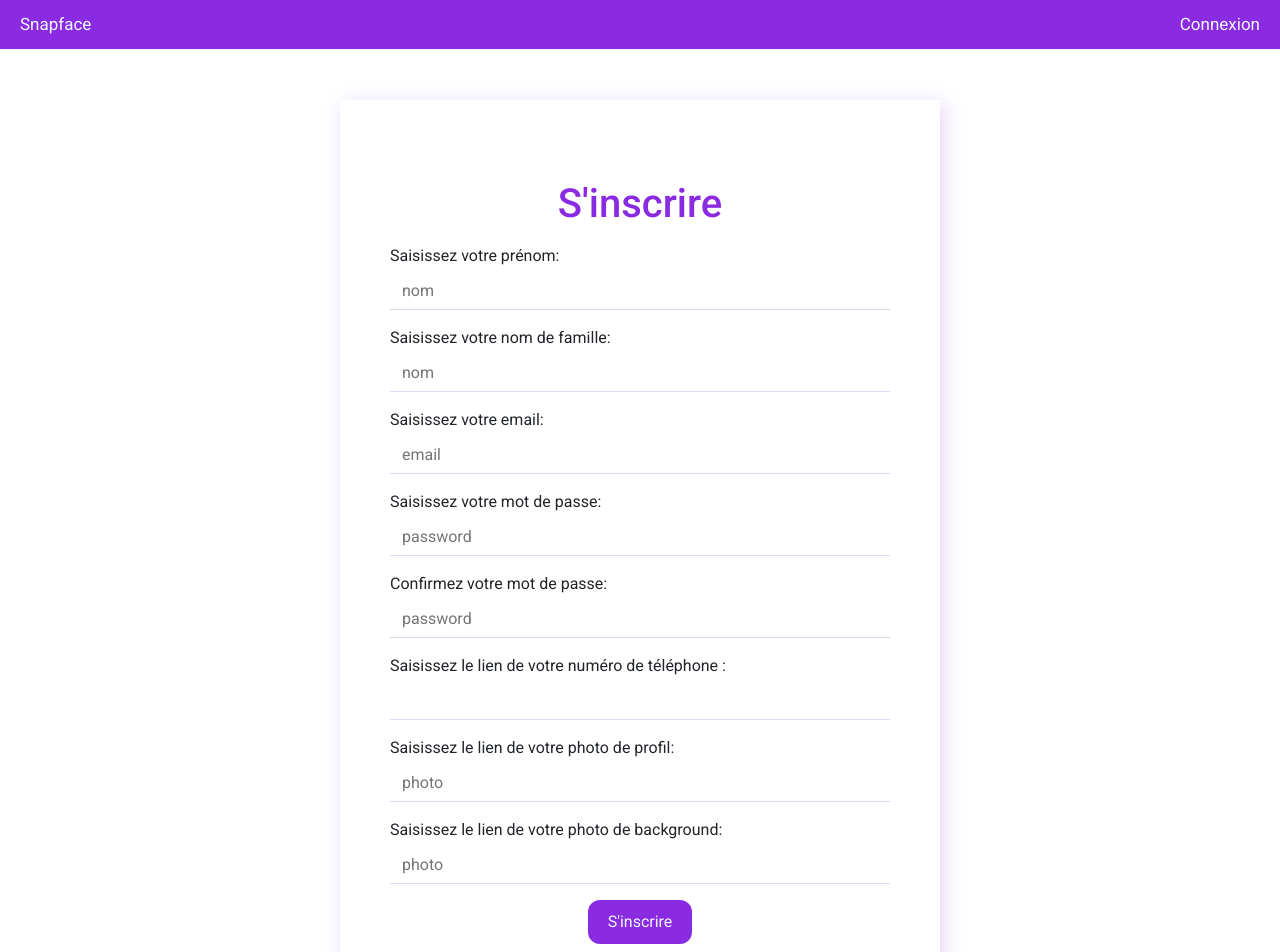
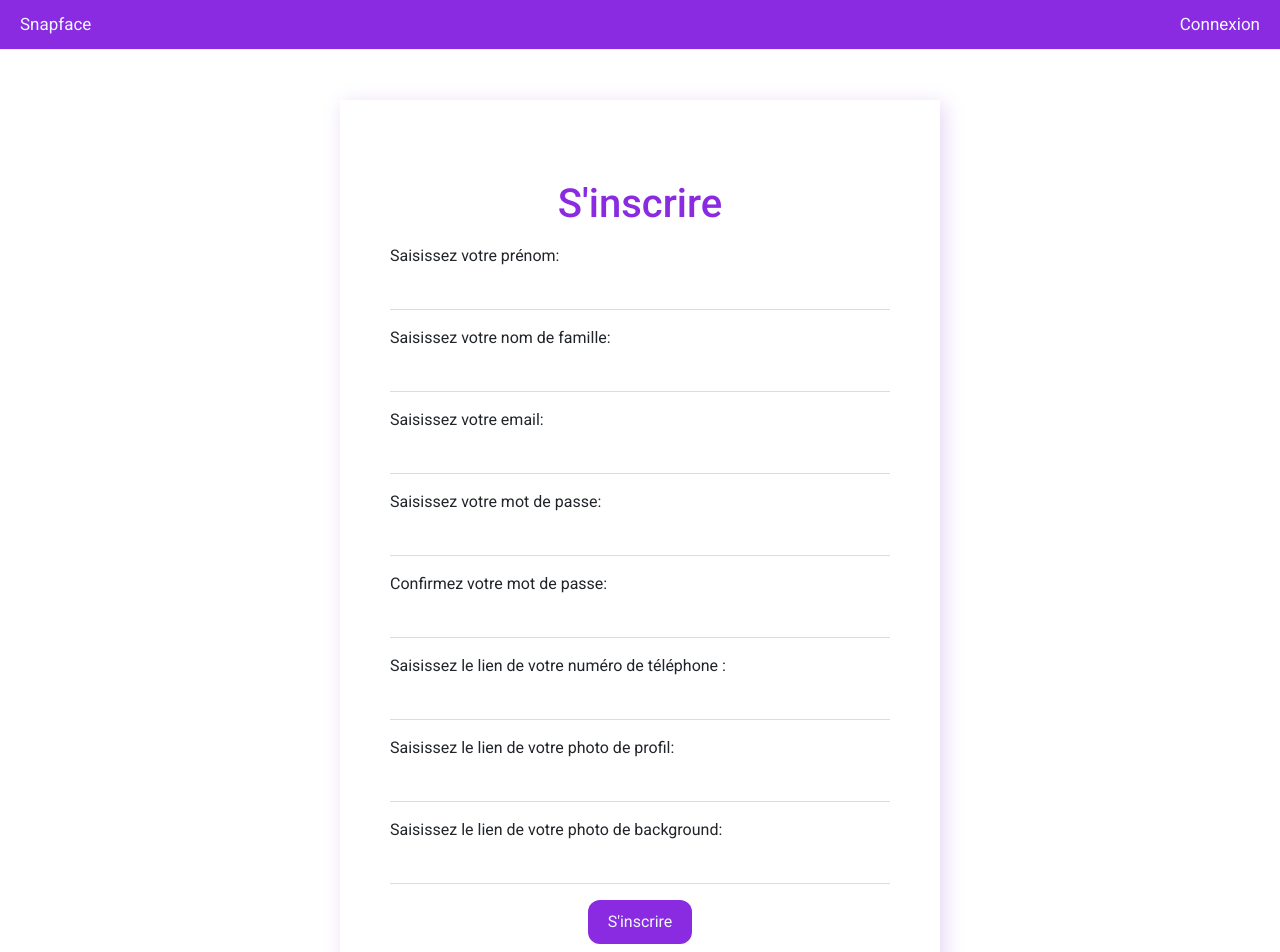
Before and after one commit to safiylm/snapface, an Angular app: page /inscription in a window 1280 px wide. Shown: the top 952 px of the page. Built offline with nearby package versions, Linux system fonts and the light colour scheme.

Commit message:
improve inscription page

```diff
--- a/src/app/auth-inscription-user/auth-inscription-user.component.html
+++ b/src/app/auth-inscription-user/auth-inscription-user.component.html
@@ -1,50 +1,61 @@
 <app-header></app-header>
 <div class="d-flex flex-column align-items-center justify-content-center">
 
-
+    <div class="toast" role="alert" aria-live="assertive" aria-atomic="true" *ngIf="!!displayToasts">
+        <div class="toast-header">
+            <img src="..." class="rounded me-2" alt="...">
+            <strong class="me-auto">Inscription success</strong>
+            <small class="text-body-secondary">11 mins ago</small>
+            <button type="button" class="btn-close" data-bs-dismiss="toast" aria-label="Close"></button>
+        </div>
+        <div class="toast-body">
+            Inscription success. Il faut confirmer votre email. Redirection dans
+         {{ timeForRedirection$ | async }}  secondes pour vous connectez.
+        </div>
+    </div>
 
     <form [formGroup]="inscriptionUserForm" (ngSubmit)="onSubmit()">
         <h1>
-        S'inscrire
+            S'inscrire {{ timeForRedirection$ | async }}
         </h1>
 
         <div class="div-input">
             <label>Saisissez votre prénom:</label>
-        <input type="text" name="nom" placeholder="nom" formControlName="firstName" />
+            <input type="text" name="nom" formControlName="firstName" />
         </div>
 
         <div class="div-input">
             <label>Saisissez votre nom de famille:</label>
-        <input type="text" name="nom" placeholder="nom" formControlName="lastName" />
+            <input type="text" name="nom" formControlName="lastName" />
         </div>
 
         <div class="div-input">
             <label>Saisissez votre email:</label>
-        <input type="email" name="email" placeholder="email" formControlName="email" />
+            <input type="email" name="email" formControlName="email" />
         </div>
 
         <div class="div-input">
             <label>Saisissez votre mot de passe: </label>
-        <input type="password" name="password" placeholder="password" formControlName="password"  autocomplete="new-password" >
+            <input type="password" name="password" formControlName="password" autocomplete="new-password">
         </div>
         <div class="div-input">
             <label> Confirmez votre mot de passe: </label>
-        <input type="password" name="password2" placeholder="password" formControlName="password2"  autocomplete="new-password" >
+            <input type="password" name="password2" formControlName="password2" autocomplete="new-password">
         </div>
 
         <div class="div-input">
             <label>Saisissez le lien de votre numéro de téléphone :</label>
-        <input type="number" name="phoneNo" formControlName="phoneNo"/>
+            <input type="number" name="phoneNo" formControlName="phoneNo" />
         </div>
 
         <div class="div-input">
             <label>Saisissez le lien de votre photo de profil:</label>
-        <input type="text" name="photo" placeholder="photo" formControlName="photos_profil"/>
+            <input type="text" name="photo" formControlName="photos_profil" />
         </div>
 
         <div class="div-input">
             <label>Saisissez le lien de votre photo de background:</label>
-        <input type="text" name="photo" placeholder="photo" formControlName="photos_background"/>
+            <input type="text" name="photo" formControlName="photos_background" />
         </div>
 
 
--- a/src/app/auth-inscription-user/auth-inscription-user.component.scss
+++ b/src/app/auth-inscription-user/auth-inscription-user.component.scss
@@ -42,7 +42,14 @@ form {
     }
 }
 
+.toast{
+    // display: none;
+    display: block;
+  margin-top: 70px;
+  background-color: #81e473;
+  font-weight: bold;
 
+}
 @media(max-width:650px) {
 
     form {
--- a/src/app/auth-inscription-user/auth-inscription-user.component.ts
+++ b/src/app/auth-inscription-user/auth-inscription-user.component.ts
@@ -2,6 +2,7 @@ import { Component, OnInit } from '@angular/core';
 import { UserService } from '../../services/user-service'
 import { User } from '../../models/user.model'
 import { FormGroup, FormControl } from "@angular/forms";
+import { interval, scan, takeWhile } from 'rxjs';
 
 @Component({
   selector: 'app-auth-inscription-user',
@@ -13,38 +14,50 @@ import { FormGroup, FormControl } from "@angular/forms";
 export class AuthInscriptionUserComponent implements OnInit {
   constructor(private userService: UserService) { }
 
+  timeForRedirection$?: any;
+
+  displayToasts = false;
+
+
   inscriptionUserForm = new FormGroup({
     lastName: new FormControl(""),
     firstName: new FormControl(""),
     email: new FormControl(""),
     password: new FormControl(""),
     password2: new FormControl(""),
-    phoneNo : new FormControl(""),
+    phoneNo: new FormControl(""),
     photos_background: new FormControl(""),
     photos_profil: new FormControl("")
   });
-  user = new User( "", "","","","", "", "",  0);
+  user = new User("", "", "", "", "", "", "", 0);
 
 
   ngOnInit() { }
 
+  onSubmit() {
+    if (this.inscriptionUserForm.valid) {
+      this.user.lastName = this.inscriptionUserForm.value['lastName']?.toString() as string;
+      this.user.firstName = this.inscriptionUserForm.value['firstName']?.toString() as string;
+      this.user.email = this.inscriptionUserForm.value['email']?.toString() as string;
+      this.user.password = this.inscriptionUserForm.value['password']?.toString() as string;
+      this.user.phoneNo = Number(this.inscriptionUserForm.value['phoneNo']?.toString());
+      this.user.photos_background = this.inscriptionUserForm.value['photos_background']?.toString() as string;
+      this.user.photos_profil = this.inscriptionUserForm.value['photos_profil']?.toString() as string;
 
+      this.userService.pushNewUser(this.user);
 
-  onSubmit() {
+      this.displayToasts = true;
 
-    this.user.lastName= this.inscriptionUserForm.value['lastName']?.toString() as string;
-    this.user.firstName= this.inscriptionUserForm.value['firstName']?.toString() as string;
-    this.user.email= this.inscriptionUserForm.value['email']?.toString() as string;
-    this.user.password= this.inscriptionUserForm.value['password']?.toString() as string;
-    this.user.phoneNo= Number(this.inscriptionUserForm.value['phoneNo']?.toString() );
-    this.user.photos_background= this.inscriptionUserForm.value['photos_background']?.toString() as string;
-    this.user.photos_profil= this.inscriptionUserForm.value['photos_profil']?.toString() as string;
+      this.timeForRedirection$ = interval(1000).pipe(
+        scan(acc => --acc, 10),
+        takeWhile(x => x >= 0)
+      );
 
+      setTimeout(() => {
+        document.location.href = '/connexion'
+      }, 10000)
 
-    console.log(this.user);
-    this.userService.pushNewUser(this.user)
-
-    //window.location.href = '/'
+    }
   }
 
 
```
Lines whose indentation alone changed are shown as unchanged.
